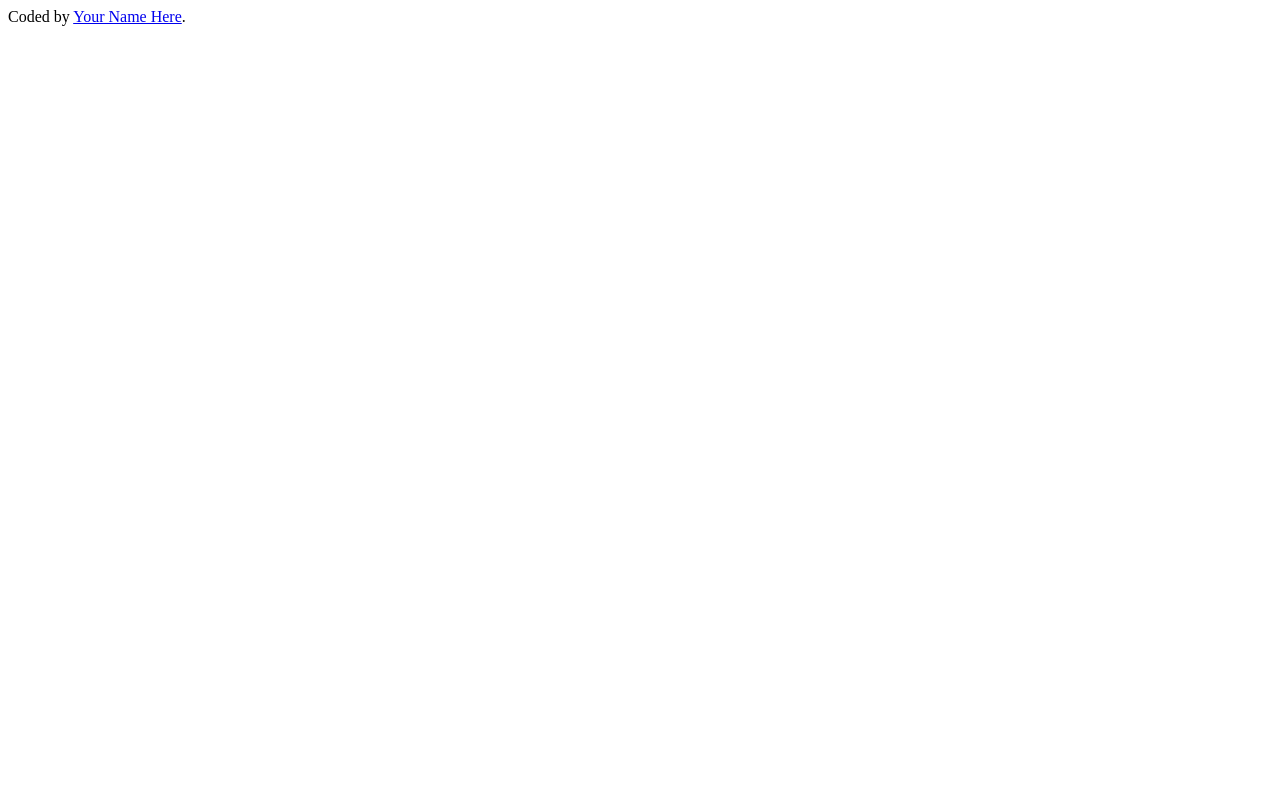
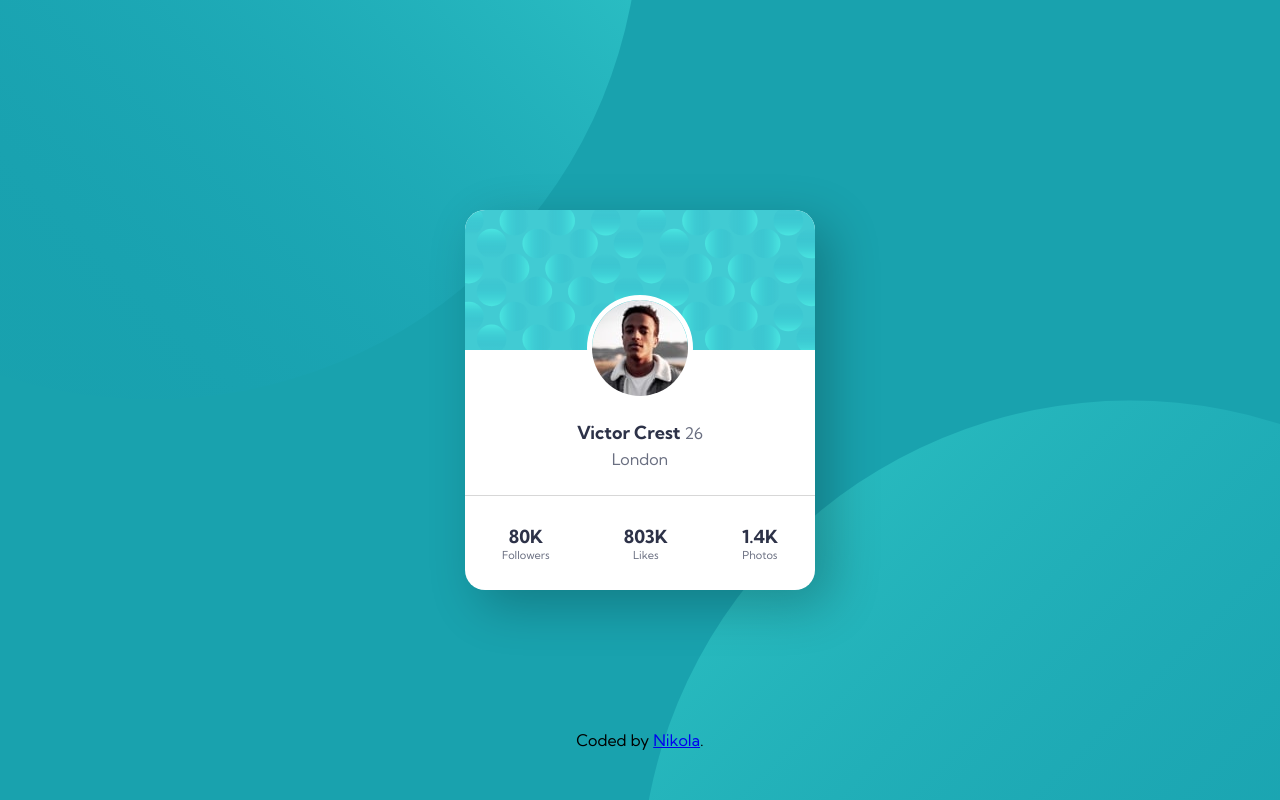
Before and after one commit to Borovnica1/profile-card, a plain HTML site: page index.html in a window 1280 px wide. Drawn offline with Linux system fonts and the light colour scheme.

Commit message:
profile-card html&css

```diff
--- a/index.html
+++ b/index.html
@@ -14,10 +14,41 @@
 
     <title>Profile card component</title>
 
-    <!-- Feel free to remove these styles or customise in your own stylesheet 👍 -->
-    <style></style>
+    <link rel="preconnect" href="https://fonts.googleapis.com">
+    <link rel="preconnect" href="https://fonts.gstatic.com" crossorigin>
+    <link href="https://fonts.googleapis.com/css2?family=Kumbh+Sans:wght@400;700&display=swap" rel="stylesheet">
+    <link rel="stylesheet" href="style.css">
   </head>
   <body>
-    Coded by <a href="#">Your Name Here</a>.
+    <section class="container">
+      <div class="container__pattern-top"></div>
+      <div class="container__pattern-bottom"></div>
+      <article class="profile-card">
+        <div class="profile-card__bio-top-pattern"></div>
+        <div class="profile-card__bio">
+          <img src="images/image-victor.jpg" alt="User profile picture" class="profile-card__photo">
+          <h4 class="profile-card__name-and-age">
+            <span class="profile-card__name">Victor Crest</span>
+            <span class="profile-card__age">26</span>
+          </h4>
+          <h5 class="profile-card__city">London</h5>
+        </div>
+        <div class="profile-card__stats">
+          <div class="profile-card__followers">
+            <h4 class="profile-card__followers-count">80K</h4>
+            <h5>Followers</h5>
+          </div>
+          <div class="profile-card__likes">
+            <h4 class="profile-card__likes-count">803K</h4>
+            <h5>Likes</h5>
+          </div>
+          <div class="profile-card__photos">
+            <h4 class="profile-card__photos-count">1.4K</h4>
+            <h5>Photos</h5>
+          </div>
+        </div>
+      </article>
+    </section>
+    <span class="author">Coded by <a href="https://github.com/Borovnica1">Nikola</a>.</span>
   </body>
 </html>
--- /dev/null
+++ b/style.css
@@ -0,0 +1,137 @@
+* {
+  padding: 0;
+  margin: 0;
+  box-sizing: border-box;
+  font-family: 'Kumbh Sans', sans-serif;
+}
+
+:root {
+  --main-bg-color: hsl(185, 75%, 39%);
+  --main-font-color-dark: hsl(229, 23%, 23%);
+  --secondary-bg-color: hsl(227, 10%, 46%);
+  --neutral-color: hsl(0, 0%, 59%);
+
+  --primary-font-size: 18px;
+}
+
+body {
+  height: 100vh;
+}
+
+.container {
+  position: relative;
+  display: flex;
+  justify-content: center;
+  align-items: center;
+  height: 100%;
+  background-size: 20%;
+  background-color: var(--main-bg-color);
+}
+
+.container__pattern-bottom {
+  position: absolute;
+  background-image: url(images/bg-pattern-bottom.svg);
+  width: 50%;
+  height: 50%;
+  bottom: 0;
+  right: 0;
+}
+
+.container__pattern-top {
+  position: absolute;
+  background-image: url(images/bg-pattern-top.svg);
+  width: 50%;
+  height: 50%;
+  background-position: 100% 100%;
+  top: 0;
+  left: 0;
+}
+
+.profile-card {
+  position: relative;
+  width: 350px;
+  height: 380px;
+  background-color: white;
+  font-size: var(--primary-font-size);
+  border-radius: 20px;
+  box-shadow: 15px 15px 50px 1px rgba(0, 0, 0, 0.233);
+}
+
+.profile-card h5,
+.profile-card__age {
+  color: var(--secondary-bg-color);
+  font-weight: 400;
+  font-size: calc(var(--primary-font-size) - 7px);
+}
+
+.profile-card__bio {
+  position: relative;
+  height: 75%;
+  display: flex;
+  align-items: center;
+  flex-direction: column;
+  z-index: 2;
+}
+
+.profile-card__photo {
+  border-radius: 50%;
+  border: 5px solid white;
+  margin: 85px 0 20px 0;
+}
+
+.profile-card .profile-card__bio .profile-card__city,
+.profile-card .profile-card__bio .profile-card__age {
+  font-size: initial;
+  margin-top: 5px;
+}
+
+.profile-card__stats {
+  height: 25%;
+  display: flex;
+  justify-content: space-around;
+  align-items: center;
+  border-top: 1px solid rgba(0, 0, 0, 0.158);
+}
+
+.profile-card__followers,
+.profile-card__likes,
+.profile-card__photos {
+  display: flex;
+  flex-direction: column;
+  align-items: center;
+}
+
+.profile-card__name,
+.profile-card__followers-count,
+.profile-card__likes-count,
+.profile-card__photos-count {
+  color: var(--main-font-color-dark);
+}
+
+
+
+.profile-card__bio-top-pattern {
+  height: 140px;
+  width: 100%;
+  top: 0;
+  border-radius: 20px 20px 0 0;
+  background-image: url(images/bg-pattern-card.svg);
+  position: absolute;
+  z-index: 1;
+}
+
+.author {
+  position: absolute;
+  bottom: 50px;
+  left: 50%;
+  transform: translateX(-50%);
+  text-align: center;
+  width: 100%;
+}
+
+@media (max-width: 375px) {
+  .profile-card {
+    width: 330px;
+    margin: 0 10px;
+  }
+}
```
